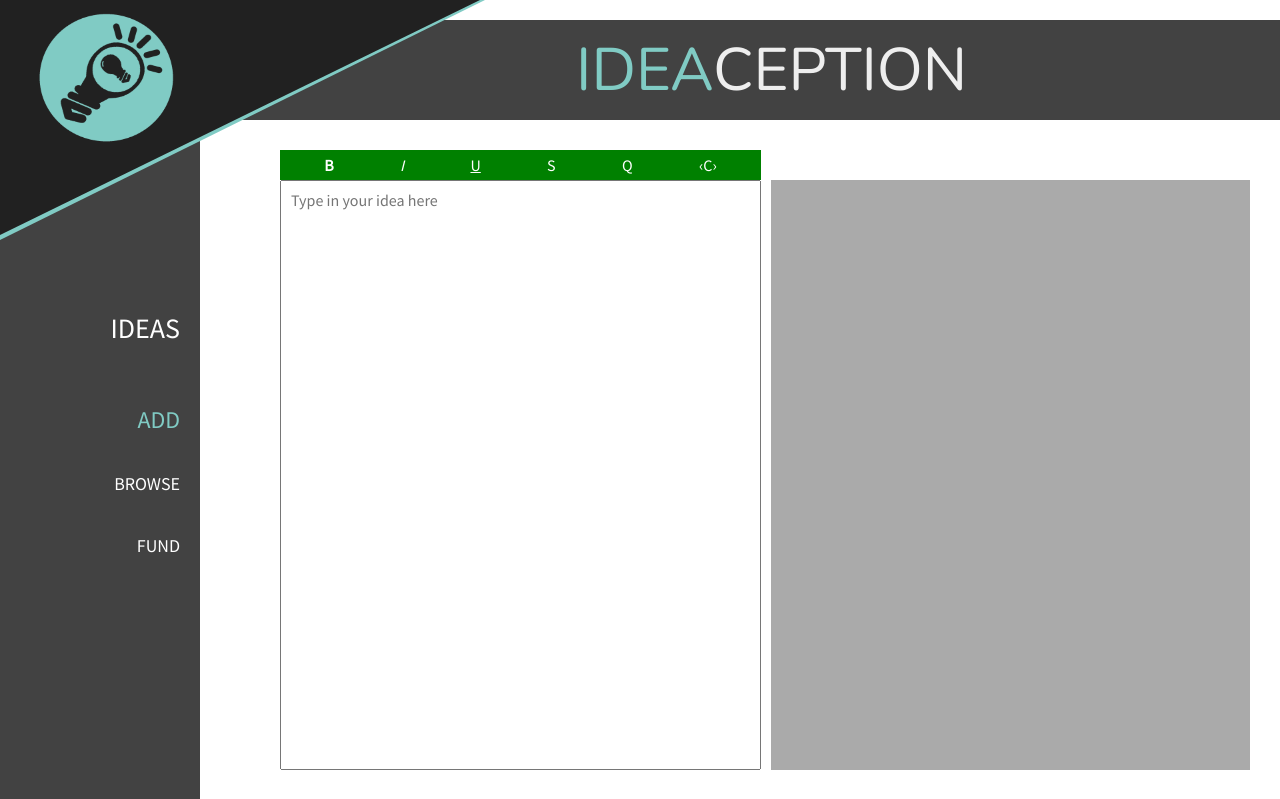
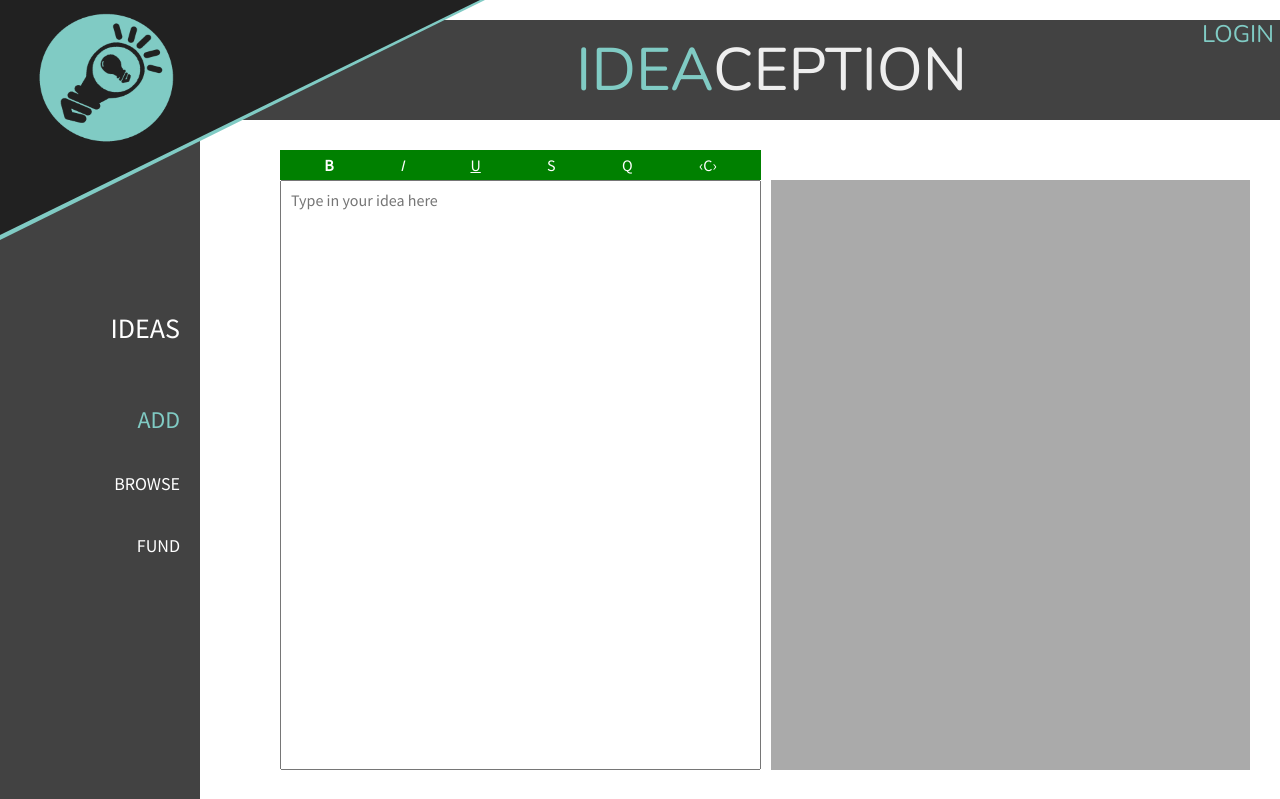
Before and after one commit to anihm136/IdeaCeption, a PHP site: page /add.html in a window 1280 px wide. Shown: the top 799 px of the page. Run offline with PHP 8.4, Linux system fonts and the light colour scheme.

Commit message:
added a login button in every page

```diff
--- a/add.html
+++ b/add.html
@@ -11,6 +11,7 @@
 <body id="add">
     <header>
         <span style="color:#80CBC4">IDEA</span><span style="color:#EEEEEE">CEPTION</span>
+        <button id="login">LOGIN</button>
     </header>
     <nav>
         IDEAS
--- a/browse.html
+++ b/browse.html
@@ -11,6 +11,7 @@
 <body id="browse">
     <header>
         <span style="color:#80CBC4">IDEA</span><span style="color:#EEEEEE">CEPTION</span>
+        <button id="login">LOGIN</button>
     </header>
     <nav>
         IDEAS
@@ -23,6 +24,7 @@
     <div id="corner-border"></div>
     <div id="corner"><a href="index.html"><img src="images/logo.png" alt="LOGO" width=140px height=140px></a></div>
     <div class="main_body">
+    </br></br>
     <span id="browse_ideas">BROWSE IDEAS</span>
     <button id="filter">FILTER</button>
     <select id="sort" title="This is a title">
@@ -34,16 +36,19 @@
     <hr color="black"></br>
         <div class="idea_template">
             <img src="C:\Users\Rohit\Desktop\IdeaCeption\images\logo-dark.png" >
+            <h2 class="idea_title">Title of Idea</h2>
             <div class="idea_text">Lorem ipsum dolor sit amet consectetur adipisicing elit. Distinctio provident, iste enim voluptates quas earum mollitia animi quam exercitationem sed perspiciatis veritatis ipsam sapiente illo, in pariatur, omnis eius sequi.</div>
         </div>
 
         <div class="idea_template">
                 <img src="C:\Users\Rohit\Desktop\IdeaCeption\images\logo-dark.png" >
+                <h2 class="idea_title">Title of Idea</h2>
                 <div class="idea_text">Lorem ipsum dolor sit amet consectetur adipisicing elit. Distinctio provident, iste enim voluptates quas earum mollitia animi quam exercitationem sed perspiciatis veritatis ipsam sapiente illo, in pariatur, omnis eius sequi.</div>
             </div>
 
             <div class="idea_template">
                     <img src="C:\Users\Rohit\Desktop\IdeaCeption\images\logo-dark.png" >
+                    <h2 class="idea_title">Title of Idea</h2>
                     <div class="idea_text">Lorem ipsum dolor sit amet consectetur adipisicing elit. Distinctio provident, iste enim voluptates quas earum mollitia animi quam exercitationem sed perspiciatis veritatis ipsam sapiente illo, in pariatur, omnis eius sequi.</div>
                 </div>
 
@@ -52,6 +57,5 @@
     <footer><p>FOOTER</p></footer>
     <script src="scripts/showdown.min.js"></script>
     <script src="scripts/browse.js"></script>
-    <script>console.log(idea_no)</script>
 </body>
 </html>
--- a/fund.html
+++ b/fund.html
@@ -11,6 +11,7 @@
 <body id="fund">
     <header>
         <span style="color:#80CBC4">IDEA</span><span style="color:#EEEEEE">CEPTION</span>
+        <button id="login">LOGIN</button>
     </header>
     <nav>
         IDEAS
--- a/styles/browse.css
+++ b/styles/browse.css
@@ -54,6 +54,7 @@ footer {
   background-color: #80cbc4;
   font-size: 25px;
   margin-right: 50px;
+  overflow: hidden;
 }
 
 #filter:active {
@@ -65,3 +66,7 @@ footer {
   border: none;
   font-size: 23px;
 }
+
+.idea_title{
+  font-size: 28px;
+}
--- a/styles/common.css
+++ b/styles/common.css
@@ -104,3 +104,22 @@ nav a {
     color: white;
     text-decoration: none;
 }
+
+#login{
+    font-size: 24px;
+    float: right;
+    background-color:#424242;
+    color:#80cbc4;
+    border: none;
+    overflow: hidden;
+    transition: background-color 0.2s,color 0.2s;
+  }
+
+  #login:hover {
+      background-color: #80cbc4;
+      color: #424242;
+  }
+
+  #login:active{
+    transform: translateY(3px);
+  }
```
